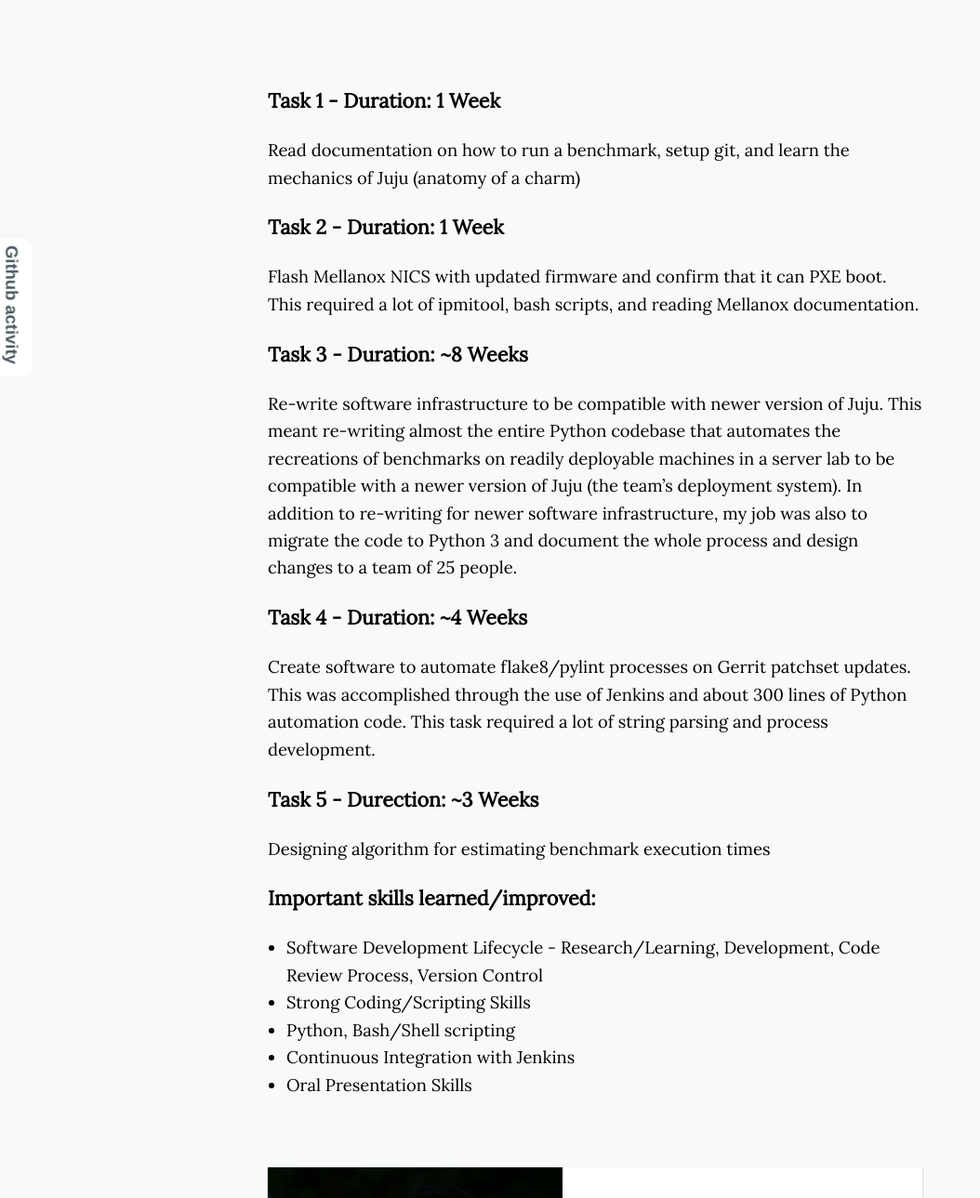
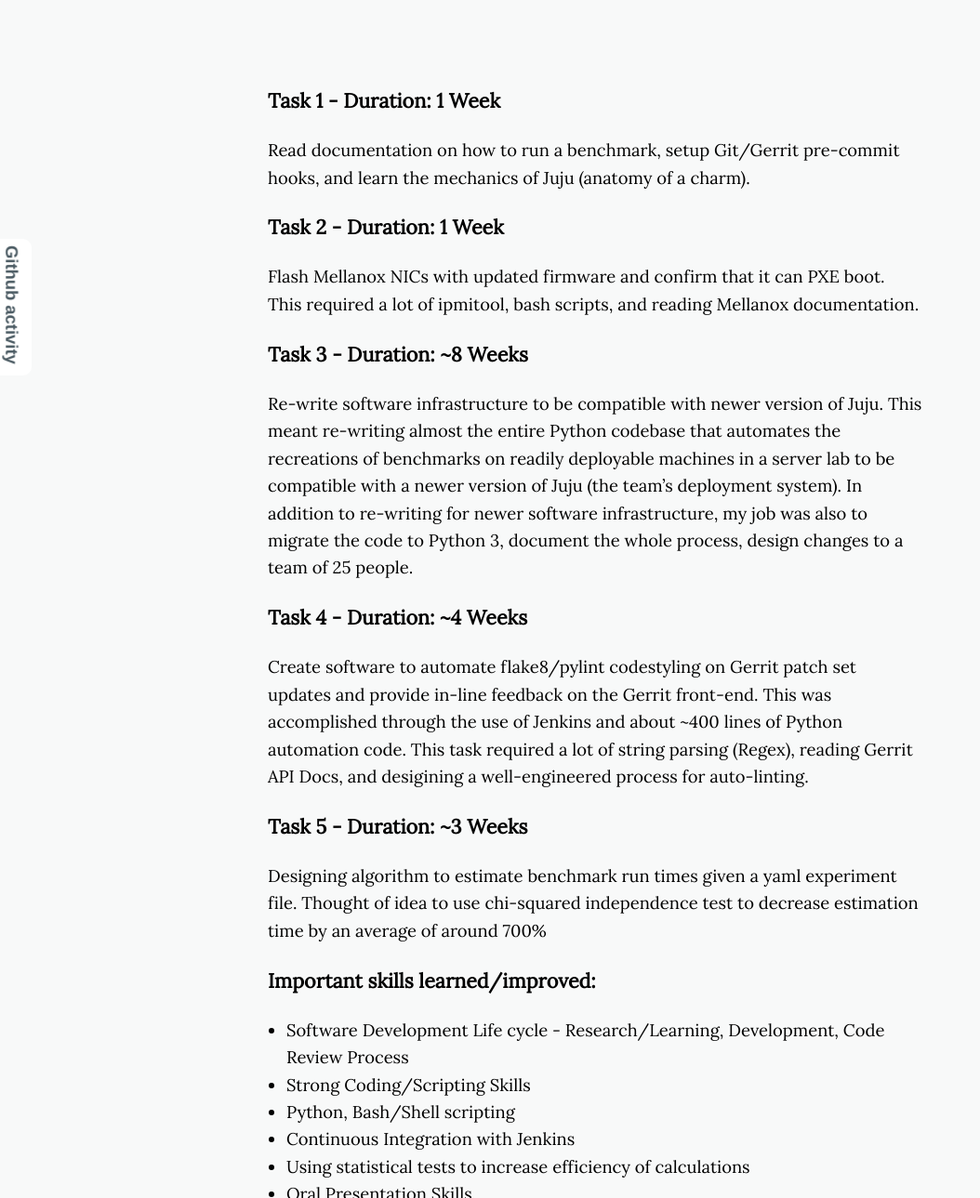
Before and after one commit to dphuang2/dphuang2.github.io, a Jekyll site: the page built from _posts/2017-05-22-arm.markdown, in a window 1280 px wide and 1400 px high, scrolled down 537 px, cut to the strip 111-1400 px from the top of the window. Shown: the whole strip at 93% size, without its empty margins (0-1054 px from the left). Built offline with Jekyll 4.4.1, drawn with Linux system fonts in a browser that asks for light colours; nearby versions of some CDN libraries; a style sheet for code colours, icons or effects is not loaded; some of the changed text lies outside the part shown.

Commit message:
Updated Arm Internship post

```diff
--- a/_posts/2017-05-22-arm.markdown
+++ b/_posts/2017-05-22-arm.markdown
@@ -11,33 +11,39 @@
 ---
 
 ### Task 1 - Duration: 1 Week
-Read documentation on how to run a benchmark, setup git, and learn the mechanics of Juju
-(anatomy of a charm)
+Read documentation on how to run a benchmark, setup Git/Gerrit pre-commit hooks,
+and learn the mechanics of Juju (anatomy of a charm).
 
 ### Task 2 - Duration: 1 Week
-Flash Mellanox NICS with updated firmware and confirm that it can PXE boot. This
+Flash Mellanox NICs with updated firmware and confirm that it can PXE boot. This
 required a lot of ipmitool, bash scripts, and reading Mellanox documentation.
 
 ### Task 3 - Duration: ~8 Weeks
 Re-write software infrastructure to be compatible with newer version of Juju.
 This meant re-writing almost the entire Python codebase that automates the
 recreations of benchmarks on readily deployable machines in a server lab to be
-compatible with a newer version of Juju (the team's deployment system). In addition
-to re-writing for newer software infrastructure, my job was also to migrate
-the code to Python 3 and document the whole process and design changes to a team
-of 25 people.
+compatible with a newer version of Juju (the team's deployment system). In
+addition to re-writing for newer software infrastructure, my job was also to
+migrate the code to Python 3, document the whole process, design changes to a
+team of 25 people.
 
 ### Task 4 - Duration: ~4 Weeks
-Create software to automate flake8/pylint processes on Gerrit patchset updates.
-This was accomplished through the use of Jenkins and about 300 lines of Python
-automation code. This task required a lot of string parsing and process development.
+Create software to automate flake8/pylint codestyling on Gerrit patch set
+updates and provide in-line feedback on the Gerrit front-end.  This was
+accomplished through the use of Jenkins and about ~400 lines of Python
+automation code. This task required a lot of string parsing (Regex), reading
+Gerrit API Docs, and desigining a well-engineered process for auto-linting.
 
-### Task 5 - Durection: ~3 Weeks
-Designing algorithm for estimating benchmark execution times
+### Task 5 - Duration: ~3 Weeks
+Designing algorithm to estimate benchmark run times given a yaml
+experiment file. Thought of idea to use chi-squared independence test to
+decrease estimation time by an average of around 700%
 
 ### Important skills learned/improved:
- - Software Development Lifecycle - Research/Learning, Development, Code Review Process, Version Control
+ - Software Development Life cycle - Research/Learning, Development, Code Review Process
  - Strong Coding/Scripting Skills
  - Python, Bash/Shell scripting
  - Continuous Integration with Jenkins
+ - Using statistical tests to increase efficiency of calculations
  - Oral Presentation Skills
+ - Computer architecture and Workload Analysis
```
